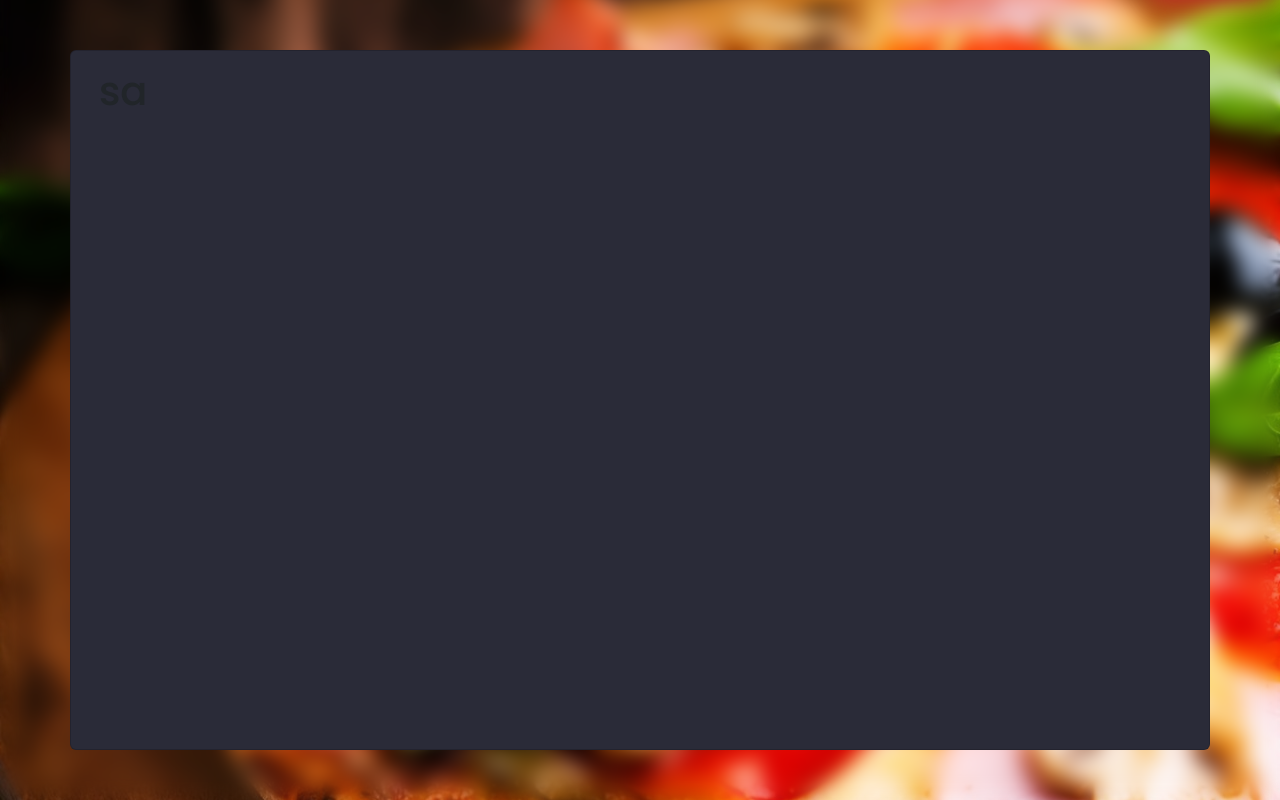
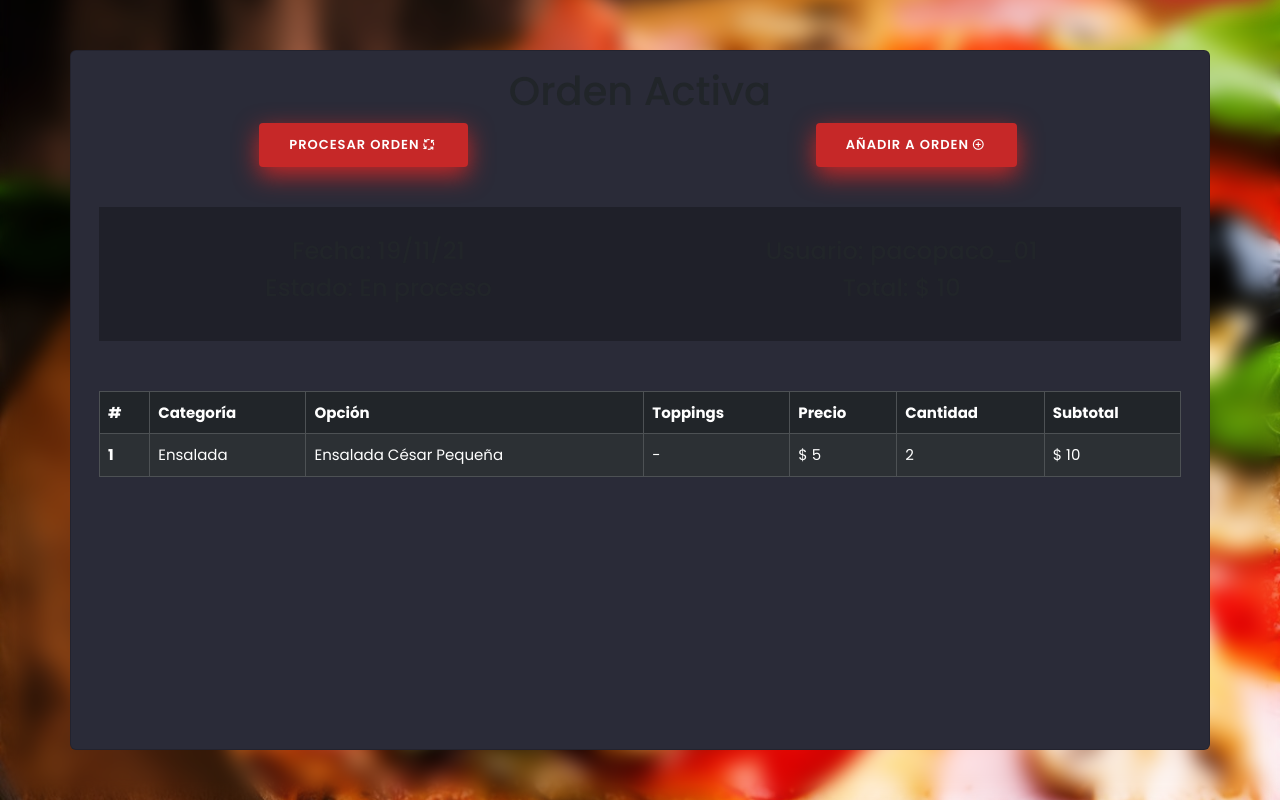
Before and after one commit to Kasuteryon/cs50w-project3, a Django app: page /accounts/profile/ in a window 1280 px wide. Shown: the part 60-860 px from the top of the page. Run offline with Django 3.2, Linux system fonts and the light colour scheme; a user stored in the database is signed in; data comes from the database, SQL or seed files in the repository; both versions use the stored data as it was after the commit; parts of the project's set-up code (start-up, migrations or seed data) failed here and were passed over; some libraries are stand-ins or nearby versions.

Commit message:
JS working

```diff
--- a/Templates/accounts/index.html
+++ b/Templates/accounts/index.html
@@ -9,15 +9,119 @@
 
 {% block main %}
 
-  <div class="section">
+<div class="section">
     <div class="container">
         <div class="row full-height justify-content-center">
-          <div class="card" style="margin-bottom: 50px; margin-top: 50px;">
-            <div class="card-body">
-                <h1 class="card-title">{{user.username}}</h1>
-                <h3 class="card-subtitle">{{user.first_name}} {{user.last_name}}</h3>
+            <div class="card" style="margin-top: 50px; margin-bottom: 50px;">
+                <div class="card-body">
+                    <h1 class="text-center">Orden Activa</h1>
+
+                    <div class="row">
+                      <div class="col-lg-6 col-sm-12">
+                        <div class="d-grip gap-2 text-center">
+                          <button class="btn btn-outline-success" type="submit">Procesar Orden <i class="uil uil-process"></i></button>
+                        </div>
+                      </div>
+
+                      <!-- MODAAAAAAAAAAAAAAAAAAL AÑADIR -->
+                      <div class="col-lg-6 col-sm-12">
+                        <div class="d-grip gap-2 text-center">
+                          <button class="btn btn-outline-success" data-bs-toggle="modal" data-bs-target="#staticOrden" type="submit">Añadir a Orden <i class="uil uil-plus-circle"></i></button>
+                        </div>
+                      </div>
+
+                      <!-- Modal -->
+                      <div class="modal fade" id="staticOrden" data-bs-backdrop="static" data-bs-keyboard="false" tabindex="-1" aria-labelledby="staticBackdropLabel" aria-hidden="true">
+                        <div class="modal-dialog modal-dialog-centered">
+                          <div class="modal-content">
+                            <div class="modal-header">
+                              <h5 class="modal-title" id="staticBackdropLabel">Nueva Orden</h5>
+                              <button type="button" class="btn-close" data-bs-dismiss="modal" aria-label="Close"></button>
+                            </div>
+                            <div class="modal-body">
+
+                              <div class="form-floating mb-3">
+                                <select class="form-select" id="floatingSelect" aria-label="Floating label select example">
+                                  <option selected disabled>Opciones</option>
+                                  {% for opcion in Opciones %}
+                                  <option value="{{id}}">{{opcion.nombreOpcion}} - {{opcion.tamaño}} - S${{opcion.precio}}</option>
+                                  {% endfor %}
+                                </select>
+                                <label for="floatingSelect">Selecciona</label>
+                              </div>
+
+                              <div class="form-floating mb-3">
+                                <select class="form-select" id="floatingSelect" aria-label="Floating label select example">
+                                  <option selected disabled>Toppings</option>
+
+                                  {% for opcion in Toppings %}
+                                  <option value="{{id}}">{{opcion.nombreTopping}}</option>
+                                  {% endfor %}
+                                </select>
+                                <label for="floatingSelect">Selecciona</label>
+                              </div>
+
+                              <div class="form-floating mb-3">
+                                <input type="number" class="form-control" id="floatingInput" placeholder="Cantidad">
+                                <label for="floatingInput">Cantidad</label>
+                              </div>
+
+                            </div>
+                            <div class="modal-footer">
+                              <button type="button" class="btn btn-secondary" data-bs-dismiss="modal"><i class="uil uil-x"></i></button>
+                              <button type="button" class="btn btn-primary">Ingresar</button>
+                            </div>
+                          </div>
+                        </div>
+                      </div>
+                    </div>
+                    <!-- MODAAAAAAAAAAAAAAAAAAL AÑADIR -->
+
+                    <div class="card-inner" style="margin-top: 40px; padding: 30px;">
+                      <div class="row">
+                        <div class="col-lg-6 col-sm-12">
+                          <h4 class="text-center">Fecha: 19/11/21</h4>
+                          <h4 class="text-center">Estado: En proceso</h4>
+                        </div>
+                        <div class="col-lg-6 col-sm-12">
+                          <h4 class="text-center">Usuario: pacopaco_01</h4>
+                          <h4 class="text-center">Total: $ 10</h4>
+                        </div>
+                      </div>
+                    </div>
+
+                    <div class="row" style="margin-top: 50px;">
+                      <div class="table-responsive">
+                        <table class="table table-dark table-striped table-hover table-bordered ">
+                          <thead>
+                            <tr>
+                              <th scope="col">#</th>
+                              <th scope="col">Categoría</th>
+                              <th scope="col">Opción</th>
+                              <th scope="col">Toppings</th>
+                              <th scope="col">Precio</th>
+                              <th scope="col">Cantidad</th>
+                              <th scope="col">Subtotal</th>
+                            </tr>
+                          </thead>
+                          <tbody>
+                            <tr>
+                              <th scope="row">1</th>
+                              <td>Ensalada</td>
+                              <td>Ensalada César Pequeña</td>
+                              <td>-</td>
+                              <td>$ 5</td>
+                              <td>2</td>
+                              <td>$ 10</td>
+                            </tr>
+
+                          </tbody>
+                        </table>
+                      </div>
+                    </div>
+
+                </div>
             </div>
-        </div>
         </div>
     </div>
 </div>
--- a/Templates/base.html
+++ b/Templates/base.html
@@ -11,6 +11,8 @@
     {% bootstrap_css %}
 
     {% bootstrap_javascript %}
+
+    {% bootstrap_messages %}
 
     {% block head_css %}
 
@@ -49,7 +51,7 @@
               {% else %}
 
               <li class="nav-item">
-                <a class="nav-link" href="/register">Regístrate</a>
+                <a class="nav-link" href="{% url 'register' %}">Regístrate</a>
               </li>
 
               <li class="nav-item">
--- a/orders/models.py
+++ b/orders/models.py
@@ -26,12 +26,14 @@
     def __str__(self):
         return f"{self.nombreTopping} - {self.idCategoria}"
 
+class Estado(models.Model):
+    nombreEstado = models.CharField(verbose_name="Nombre Estado", max_length=25)
+
 class Orden(models.Model):
     total = models.FloatField(verbose_name="Monto Total Orden")
-    seCompleto = models.BooleanField(verbose_name="Orden Completa")
     fecha = models.DateTimeField(verbose_name="Fecha", default=datetime.now())
     idUSuario = models.ForeignKey(User, on_delete=models.SET_NULL, null=True, blank=True)
-
+    estado = models.ForeignKey(Estado,  on_delete=models.SET_NULL, null=True, blank=True)
 
     def __str__(self):
         return f"{self.total} - {self.idUSuario} - {self.seCompleto}"
--- a/orders/views.py
+++ b/orders/views.py
@@ -30,7 +30,12 @@
     if not request.user.is_authenticated:
         return HttpResponseRedirect(reverse('login'))
 
-    return render(request, 'accounts/index.html')
+    context = {
+        'Opciones': OpcionMenu.objects.all(),
+        'Toppings': Toppings.objects.all()
+    }
+
+    return render(request, 'accounts/index.html', context)
 
 def register(request):
     form = CreateUserForm()
--- a/static/main.css
+++ b/static/main.css
@@ -71,4 +71,12 @@
 .card-inner {
   background-color: #1f2029 !important;
 }
+
+.modal-content {
+  background-color: #2a2b38 !important;
+}
+
+.form-floating > label {
+  color: #2a2b38 !important;
+}
 /*# sourceMappingURL=main.css.map */
--- a/static/main.scss
+++ b/static/main.scss
@@ -62,3 +62,11 @@
 .card-inner{
     background-color: $dark2 !important;
 }
+
+.modal-content{
+    background-color: $dark1 !important;
+}
+
+.form-floating > label{
+    color: $dark1 !important;
+}
```
Also changed, not shown: pizza/settings.py (+70 -0 lines), db.sqlite3, 1 other file.
